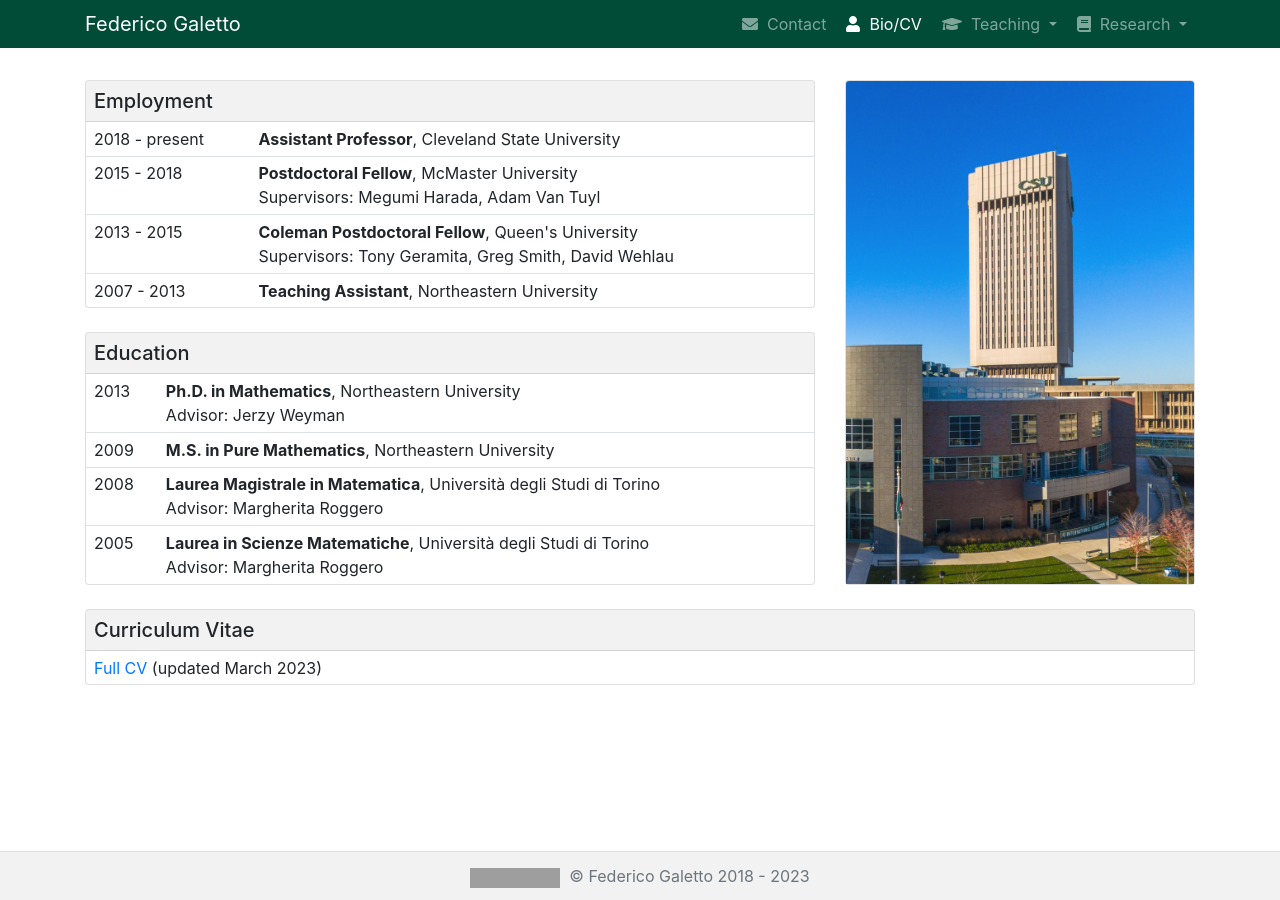
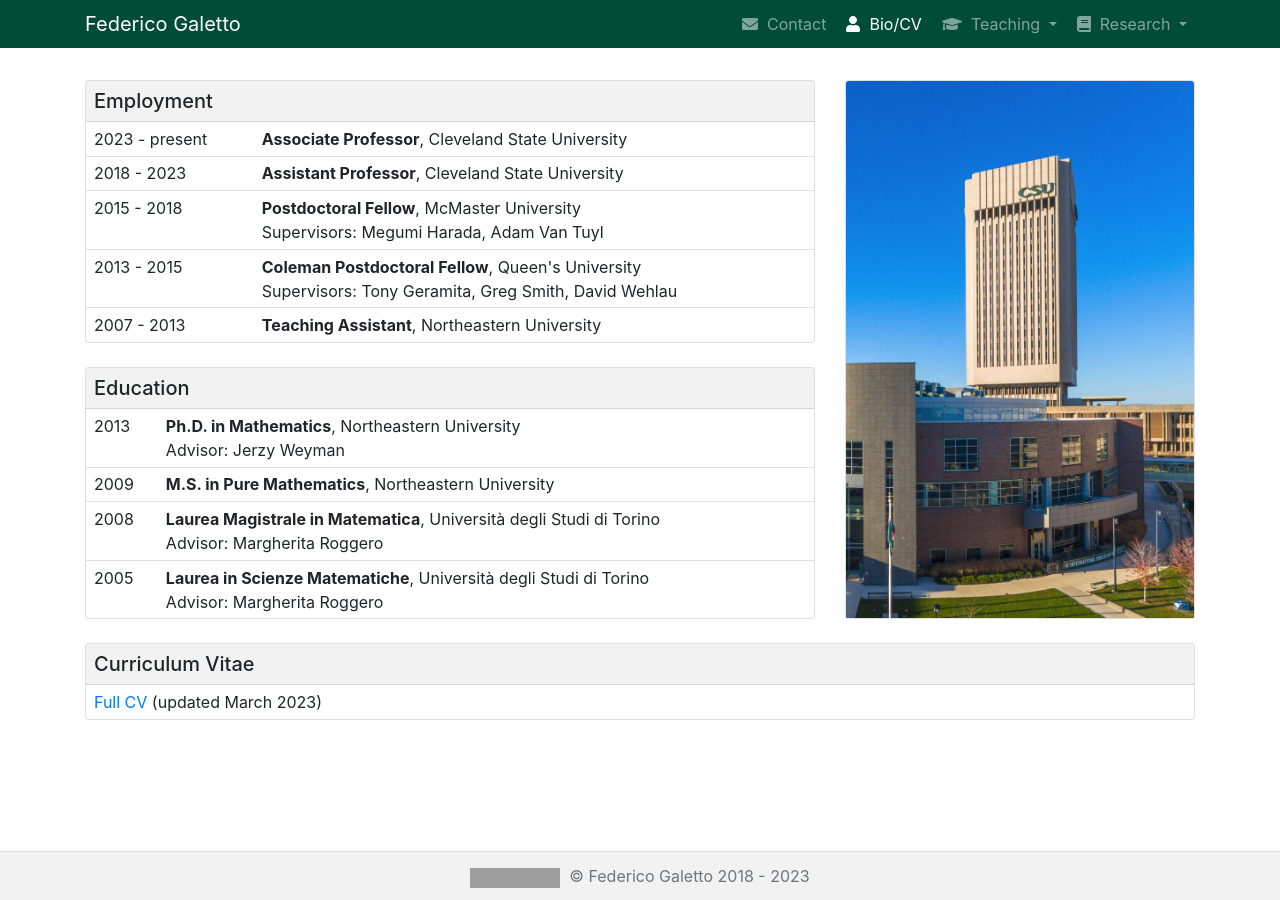
Before and after one commit to galettof/galettof.github.io, a Jekyll site: the page built from bio.html, in a window 1280 px wide. Built offline with Jekyll 4.4.1, drawn with Linux system fonts in a browser that asks for light colours; nearby versions of some CDN libraries; grey boxes are pictures that could not be loaded.

Commit message:
associate professor

```diff
--- a/bio.html
+++ b/bio.html
@@ -12,7 +12,11 @@ active: bio
       </div>
       <table class="table notop table-sm mb-0">
 	<tbody>
-	  <tr><td>2018 - present</td>
+	  <tr><td>2023 - present</td>
+	    <td><strong>Associate Professor</strong>, Cleveland State University
+	    </td>
+	  </tr>
+	  <tr><td>2018 - 2023</td>
 	    <td><strong>Assistant Professor</strong>, Cleveland State University
 	    </td>
 	  </tr>
--- a/index.html
+++ b/index.html
@@ -12,7 +12,7 @@ active: contact
       <div class="card-body">
 	<h2 class="card-title">Federico Galetto</h2>
 	<h5 class="card-subtitle text-muted">
-	  Assistant Professor,
+	  Associate Professor,
 	  Department of Mathematics and Statistics<br>
 	  Cleveland State University
 	</h5>
```
